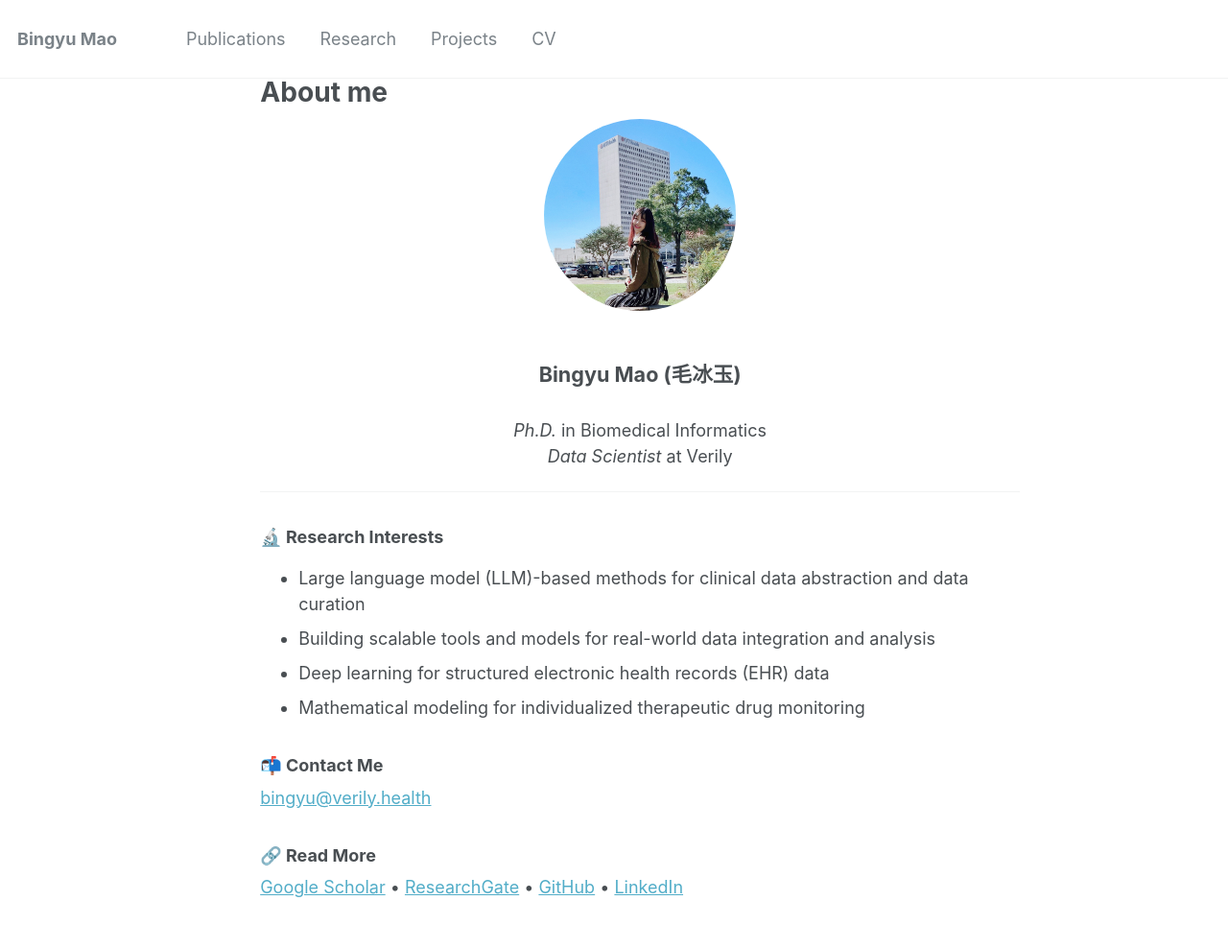
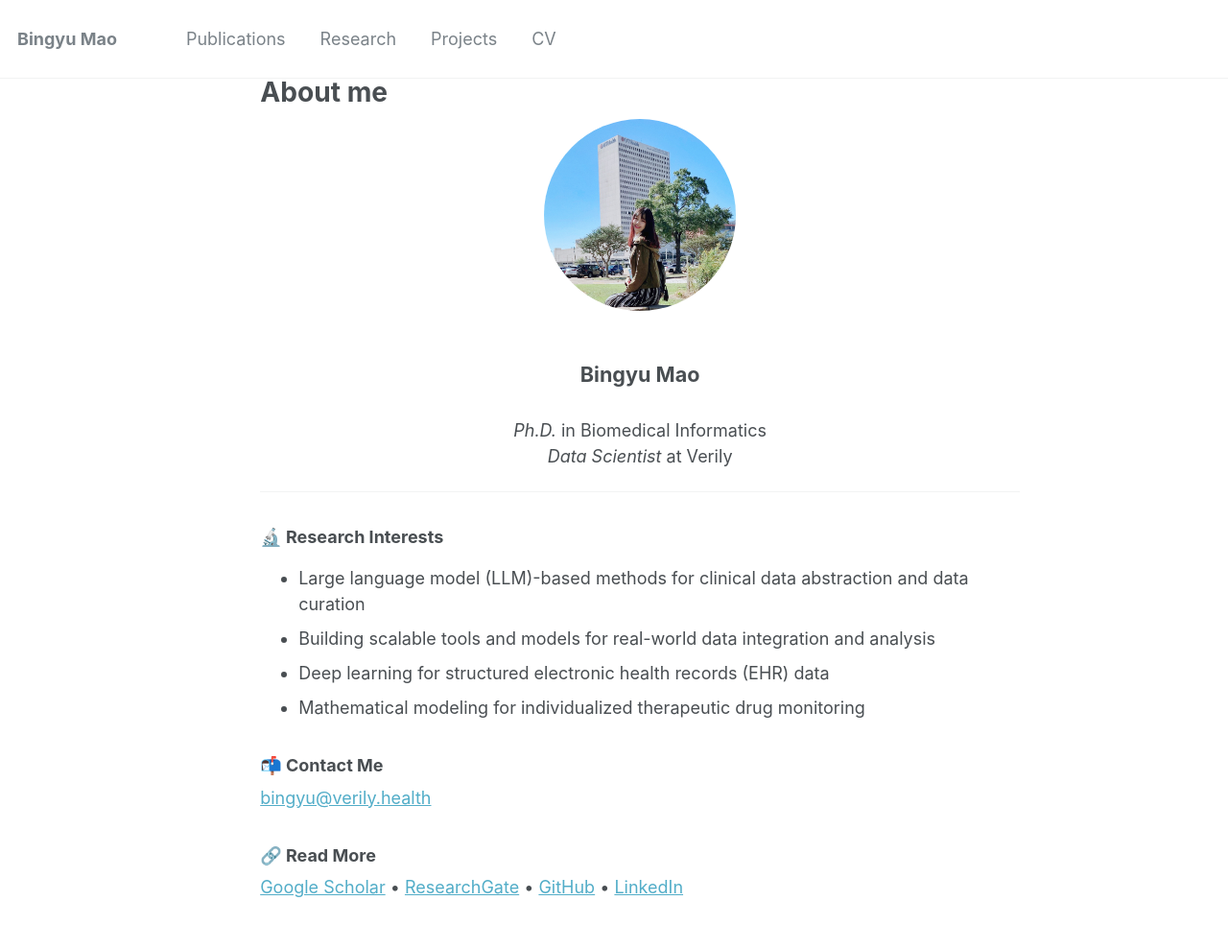
Before and after one commit to BingyuMao/BingyuMao.github.io, a Jekyll site: the page built from _pages/about.md, in a window 1280 px wide. Shown: the whole page at 96% size. Built offline with Jekyll 4.4.1, drawn with Linux system fonts in a browser that asks for light colours.

Commit message:
Update about.md

```diff
--- a/_pages/about.md
+++ b/_pages/about.md
@@ -15,7 +15,7 @@ redirect_from:
 <br>
 
 <p style="text-align: center; font-size: 1.2em; font-weight: bold;">
-    Bingyu Mao (毛冰玉)
+    Bingyu Mao
 </p>
 
 <p style="text-align: center;">
```
